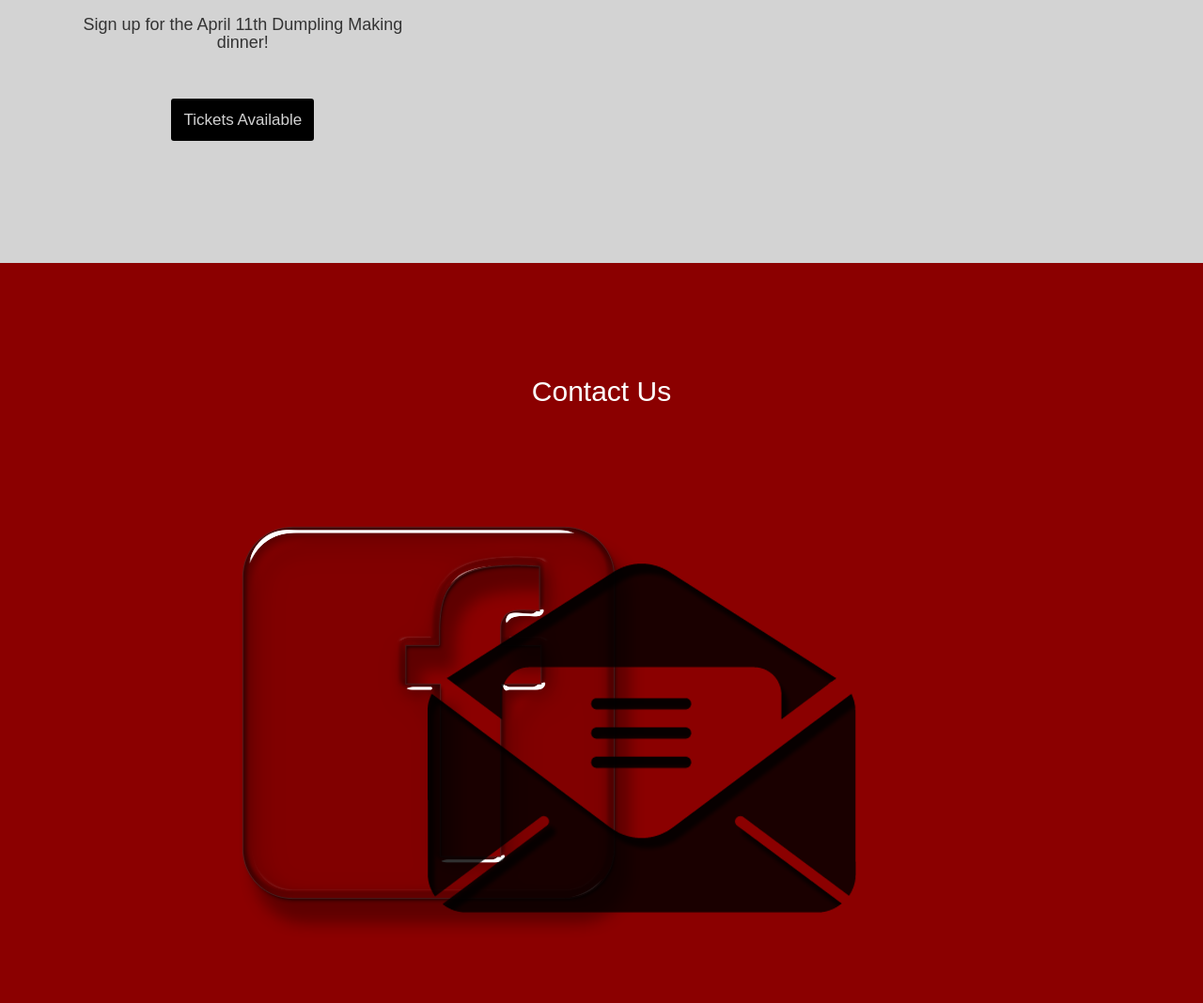
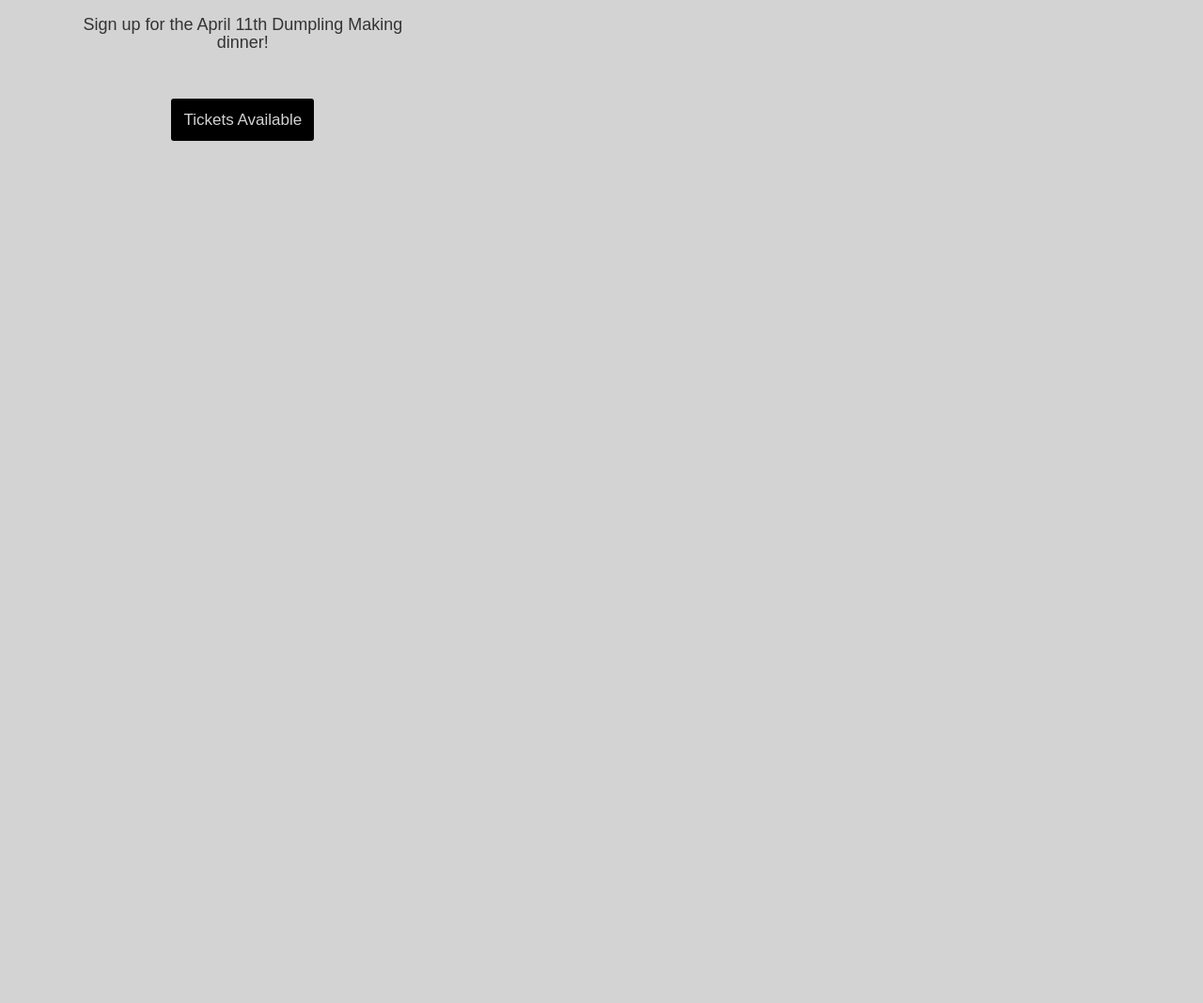
Before and after one commit to clwang28/neuchanguagetable.github.io, a plain HTML site: page index.html in a window 1280 px wide. Shown: the part 2643-3711 px from the top of the page at 94% size. After the commit the page ends 2943 px from the top, so only its background shows below. Drawn offline with nearby package versions, Linux system fonts and the light colour scheme.

Commit message:
deleted contact

```diff
--- a/index.html
+++ b/index.html
@@ -150,25 +150,6 @@ There will be three types of tables based on proficiency level: Beginner, Interm
 
 
 
-  		<div id="contact" class="container-fluid text-center">
-  				<h2 id="title">Contact Us</h2>
-  					<div id="centerbody">
-              <div class="fb">
-                <div class="row">
-                  <div class="col-sm-3">
-  						        <a href="https://www.facebook.com/neuchanguagetable/">
-  							       <img src="fb.png">
-  						        </a>
-                  </div>
-                  <div class="col-sm-3">
-                      <a href="mailto:neu.changuage.table@gmail.com">
-                        <img src="mail.png">
-                    </a>
-                  </div>
-                </div>
-              </div>
-            </div>
-  		</div>
 
 
 
```
